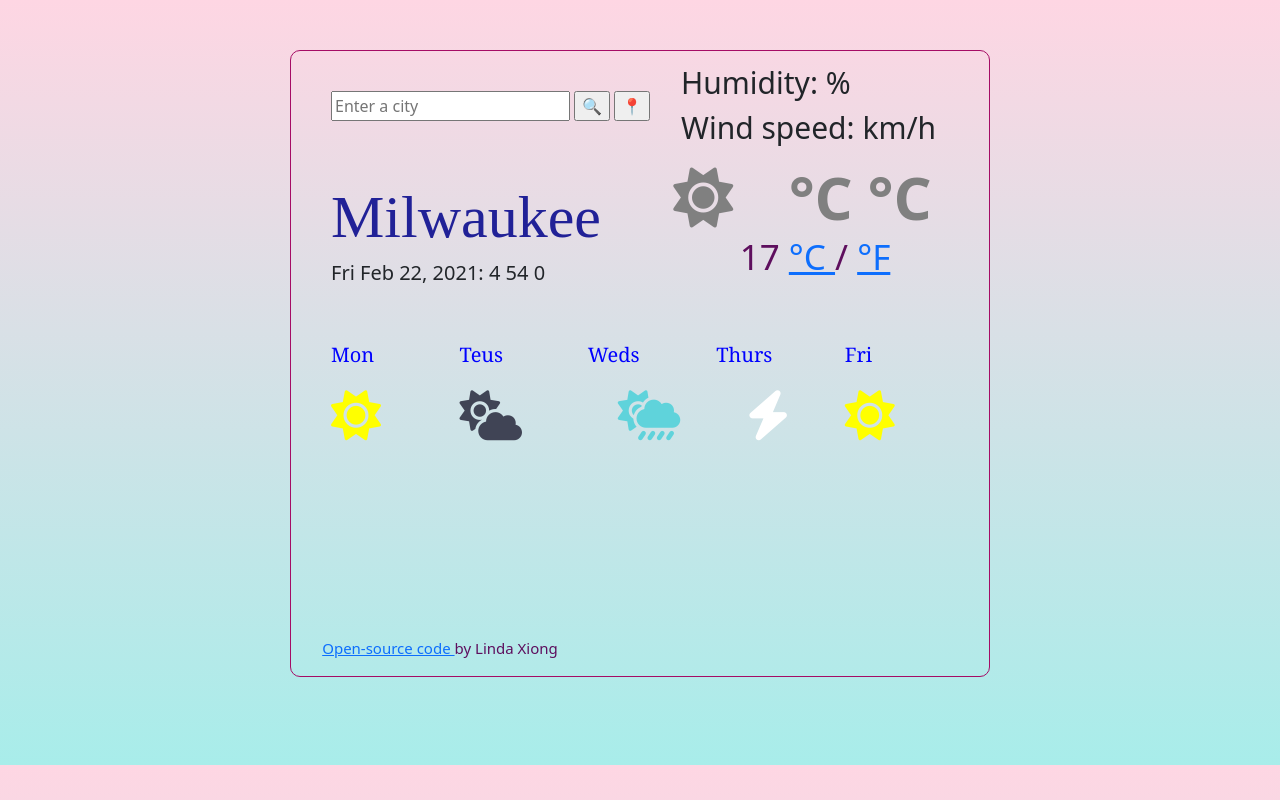
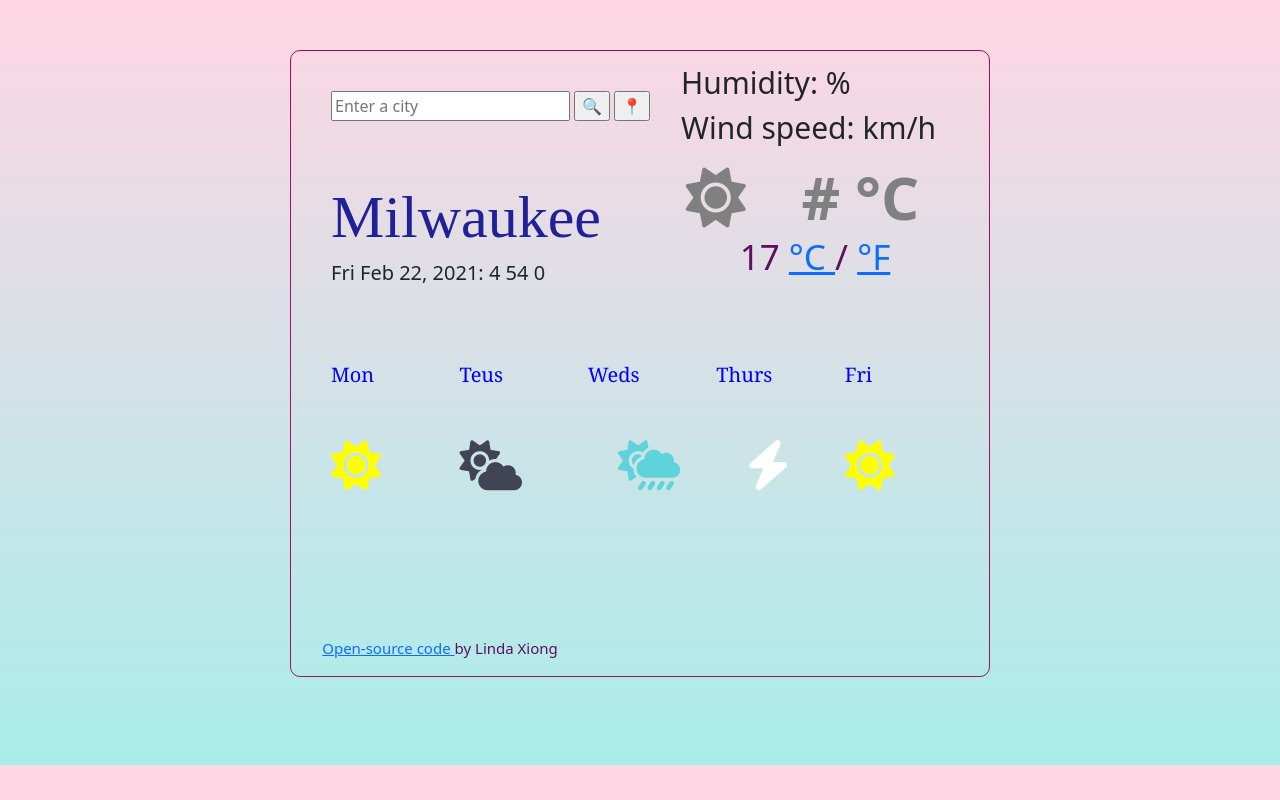
Before and after one commit to xyoojlinda/myweatherproject, a plain HTML site: page index.html in a window 1280 px wide. Shown: the top 800 px of the page. Drawn offline with nearby package versions, Linux system fonts and the light colour scheme; no server answers.

Commit message:
changed °C to # in HTML

```diff
--- a/index.html
+++ b/index.html
@@ -27,8 +27,8 @@
 
 			<h1 id = "city">Milwaukee </h1>
       <h2>Jan. 22, 21 ; 12:00 PM</h2>
-      <h3>      <span class="current-weather-icon"> <i class="fas fa-sun"></i></span>
-        <span class="current-temperature" id="temperature">°C</span
+      <h3>      <span class="current-weather-icon" > <i class="fas fa-sun"></i></span>
+        <span class="current-temperature" id="temperature">#</span
         ><span class="temperature-format">°C</span>
 
         </h3>
--- a/styles.css
+++ b/styles.css
@@ -62,7 +62,7 @@ p {
 	font-size: 20px;
 	font-family: Georgia, "Times New Roman", Times, serif;
 	position: relative;
-	bottom: 30px;
+	bottom: 10px;
 }
 
 ul {
@@ -83,6 +83,7 @@ ul {
 	position: relative;
 	left: -20px;
 	padding: 20px;
+	top: 30px;
 }
 
 .sun-Icon {
--- a/weather.js
+++ b/weather.js
@@ -62,8 +62,6 @@ function convertFar(event) {
 let farTemp = document.querySelector("#fahrenheit");
 farTemp.addEventListener("click", convertFar);
 
-/////////hmwrk 5////////////
-
 function showWeather(response) {
 	let cityElement = document.querySelector("h1");
 	cityElement.innerHTML = `${response.data.name}`;
@@ -74,8 +72,8 @@ function showWeather(response) {
 	//console.log(response.data);
 	document.querySelector("#humid").innerHTML = response.data.main.humidity;
 	document.querySelector("#windy").innerHTML = Math.round(
-		response.data.wind.speed
-	);
+    response.data.wind.speed
+   	);
 }
 
 function searchCity(city) {
```
